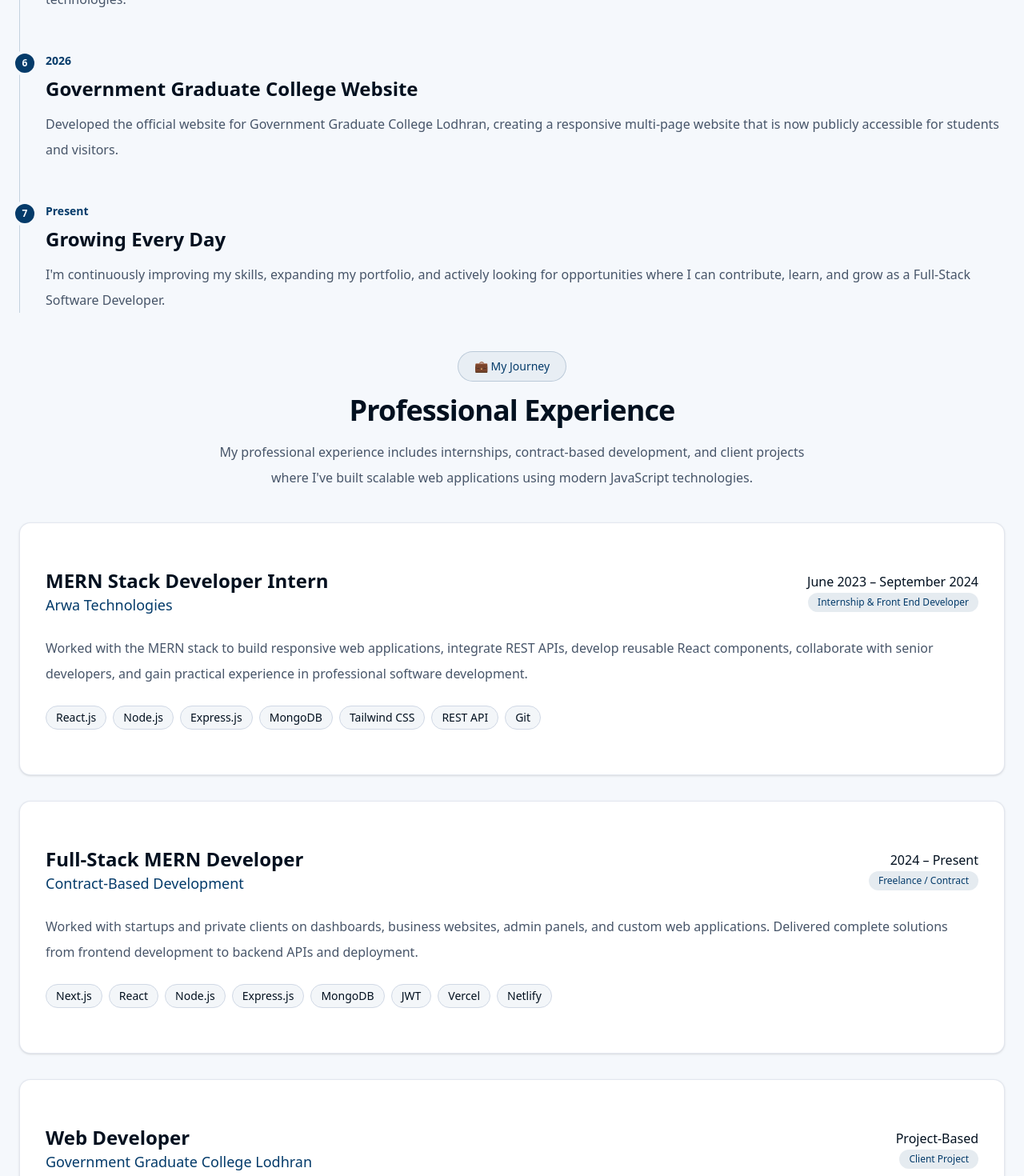
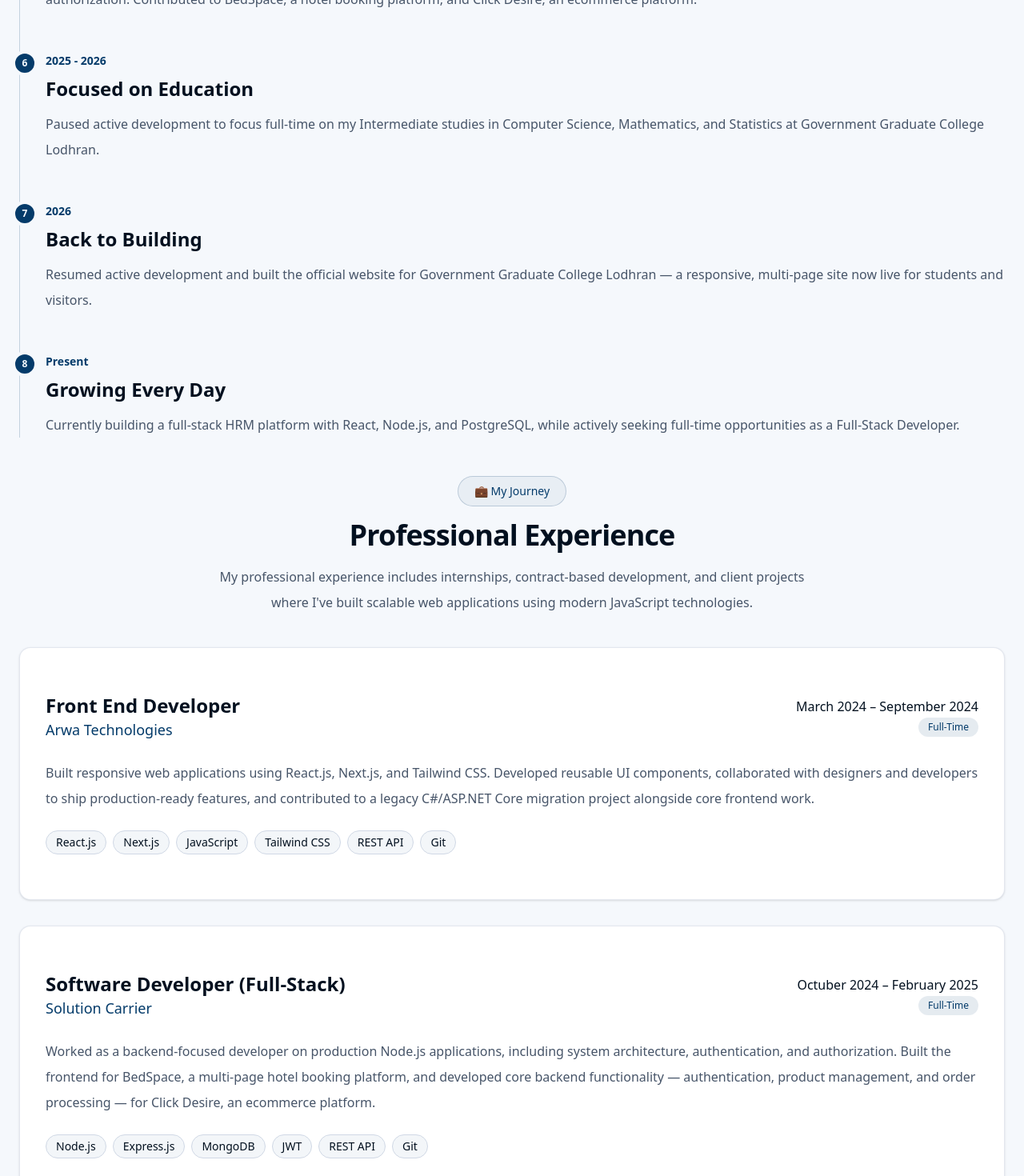
Before and after one commit to theshahzaib-dev/theshahzaib-dev, a Next.js app: page /about in a window 1280 px wide. Shown: the part 2520-3990 px from the top of the page at 80% size. Built offline with nearby package versions, Linux system fonts and the light colour scheme.

Commit message:
data updation

```diff
--- a/data/data.ts
+++ b/data/data.ts
@@ -2,7 +2,7 @@ export const personalInfo = {
   firstName: "Muhammad",
   lastName: "Shahzaib",
   logo: "TheShahzaibDev",
-  role:"Full Stack MERN Developer",
+  role: "Full Stack MERN Developer",
   tag: "Building Modern Web Experiences",
   email: "theshahzaib.dev@gmail.com",
   phone: "+92 302 0549257",
@@ -12,7 +12,6 @@ export const personalInfo = {
   facebook: "https://www.facebook.com/mshahzaibbalouch80",
   portfolio: "https://www.theshahzaibdev.online",
 };
-
 
 export const journey = [
   {
@@ -33,35 +32,42 @@ export const journey = [
     year: "2022 - 2023",
     title: "Professional MERN Training",
     description:
-      "Joined Tyser Institute of Computer Education & Resources, Lodhran, where I completed intensive training in the MERN Stack including React.js, Node.js, Express.js, MongoDB, REST APIs, authentication, and full-stack application development.",
+      "Joined Tareen Institute of Computer Education & Resources (TICER), Lodhran, where I completed intensive training in the MERN Stack including React.js, Node.js, Express.js, MongoDB, REST APIs, authentication, and full-stack application development.",
   },
 
   {
-    year: "2023 - 2024",
+    year: "2024",
     title: "Arwa Technologies",
     description:
-      "Started my professional career as a MERN Stack Developer Intern. I worked on real-world applications, collaborated with developers, and gained practical experience in building scalable web applications.",
+      "Started my professional career as a Front End Developer at Arwa Technologies, building responsive web applications with React.js, Next.js, and Tailwind CSS. Also contributed to a legacy C#/ASP.NET Core migration project, broadening my experience beyond the JavaScript stack.",
   },
 
   {
     year: "2024 - 2025",
-    title: "Client & Contract Projects",
+    title: "Solution Carrier",
     description:
-      "Worked on multiple client and contract-based projects including dashboards, business websites, and custom web applications using modern JavaScript technologies.",
+      "Joined Solution Carrier as a backend-focused developer, working on production Node.js applications including system architecture, authentication, and authorization. Contributed to BedSpace, a hotel booking platform, and Click Desire, an ecommerce platform.",
   },
 
   {
-    year: " 2026",
-    title: "Government Graduate College Website",
+    year: "2025 - 2026",
+    title: "Focused on Education",
     description:
-      "Developed the official website for Government Graduate College Lodhran, creating a responsive multi-page website that is now publicly accessible for students and visitors.",
+      "Paused active development to focus full-time on my Intermediate studies in Computer Science, Mathematics, and Statistics at Government Graduate College Lodhran.",
+  },
+
+  {
+    year: "2026",
+    title: "Back to Building",
+    description:
+      "Resumed active development and built the official website for Government Graduate College Lodhran — a responsive, multi-page site now live for students and visitors.",
   },
 
   {
     year: "Present",
     title: "Growing Every Day",
     description:
-      "I'm continuously improving my skills, expanding my portfolio, and actively looking for opportunities where I can contribute, learn, and grow as a Full-Stack Software Developer.",
+      "Currently building a full-stack HRM platform with React, Node.js, and PostgreSQL, while actively seeking full-time opportunities as a Full-Stack Developer.",
   },
 ];
 
@@ -88,17 +94,16 @@ export const achievements = [
 export const experiences = [
   {
     company: "Arwa Technologies",
-    role: "MERN Stack Developer Intern",
-    duration: "June 2023 – September 2024",
-    type: "Internship & Front End Developer",
+    role: "Front End Developer",
+    duration: "March 2024 – September 2024",
+    type: "Full-Time",
     description:
-      "Worked with the MERN stack to build responsive web applications, integrate REST APIs, develop reusable React components, collaborate with senior developers, and gain practical experience in professional software development.",
+      "Built responsive web applications using React.js, Next.js, and Tailwind CSS. Developed reusable UI components, collaborated with designers and developers to ship production-ready features, and contributed to a legacy C#/ASP.NET Core migration project alongside core frontend work.",
 
     technologies: [
       "React.js",
-      "Node.js",
-      "Express.js",
-      "MongoDB",
+      "Next.js",
+      "JavaScript",
       "Tailwind CSS",
       "REST API",
       "Git",
@@ -106,32 +111,30 @@ export const experiences = [
   },
 
   {
-    company: "Contract-Based Development",
-    role: "Full-Stack MERN Developer",
-    duration: "2024 – Present",
-    type: "Freelance / Contract",
+    company: "Solution Carrier",
+    role: "Software Developer (Full-Stack)",
+    duration: "Octuber 2024 – February 2025",
+    type: "Full-Time",
 
     description:
-      "Worked with startups and private clients on dashboards, business websites, admin panels, and custom web applications. Delivered complete solutions from frontend development to backend APIs and deployment.",
+      "Worked as a backend-focused developer on production Node.js applications, including system architecture, authentication, and authorization. Built the frontend for BedSpace, a multi-page hotel booking platform, and developed core backend functionality — authentication, product management, and order processing — for Click Desire, an ecommerce platform.",
 
     technologies: [
-      "Next.js",
-      "React",
       "Node.js",
       "Express.js",
       "MongoDB",
       "JWT",
-      "Vercel",
-      "Netlify",
+      "REST API",
+      "Git",
     ],
   },
 
   {
     company: "Government Graduate College Lodhran",
     role: "Web Developer",
-    duration: "Project-Based",
+    duration: "July 2026",
 
-    type: "Client Project",
+    type: "Institutional Project",
 
     description:
       "Designed and developed the official multi-page website for Government Graduate College Lodhran with a modern responsive interface, clean structure, and optimized performance.",
--- a/data/projects.ts
+++ b/data/projects.ts
@@ -2,6 +2,52 @@
 export const featuredProjectsData = [
   {
     id: 1,
+
+    title: "Arwa Technologies Company Website",
+
+    category: "Professional Experience",
+
+    status: "private",
+
+    image: "/assets/images/projects/arwa-technologies.png",
+
+    description:
+      "Developed the official company website for Arwa Technologies as part of a three-member development team during my time as a MERN Stack Developer. My responsibilities included building responsive frontend interfaces, integrating REST APIs, implementing authentication, and collaborating closely with the backend developer to deliver a fully functional, production-ready website.",
+
+    role: [
+      "Frontend Development",
+      "REST API Integration",
+      "Authentication",
+      "Responsive UI Development",
+      "Team Collaboration",
+    ],
+
+    technologies: [
+      "React.js",
+      "Next.js",
+      "Tailwind CSS",
+      "Node.js",
+      "Express.js",
+      "MongoDB",
+      "JWT",
+      "Vercel",
+    ],
+
+    features: [
+      "Company Profile",
+      "Team Members",
+      "Career Section",
+      "Authentication",
+      "Responsive Design",
+      "REST API Integration",
+    ],
+
+    live: undefined,
+
+    github: undefined,
+  },
+  {
+    id: 2,
 
     title: "Velocity Admin Dashboard",
 
@@ -45,7 +91,7 @@ export const featuredProjectsData = [
   },
 
   {
-    id: 2,
+    id: 3,
 
     title: "Government Graduate College Lodhran",
 
```
Also changed, not shown: 1 other file (tests, documents, lock files or other folders).
